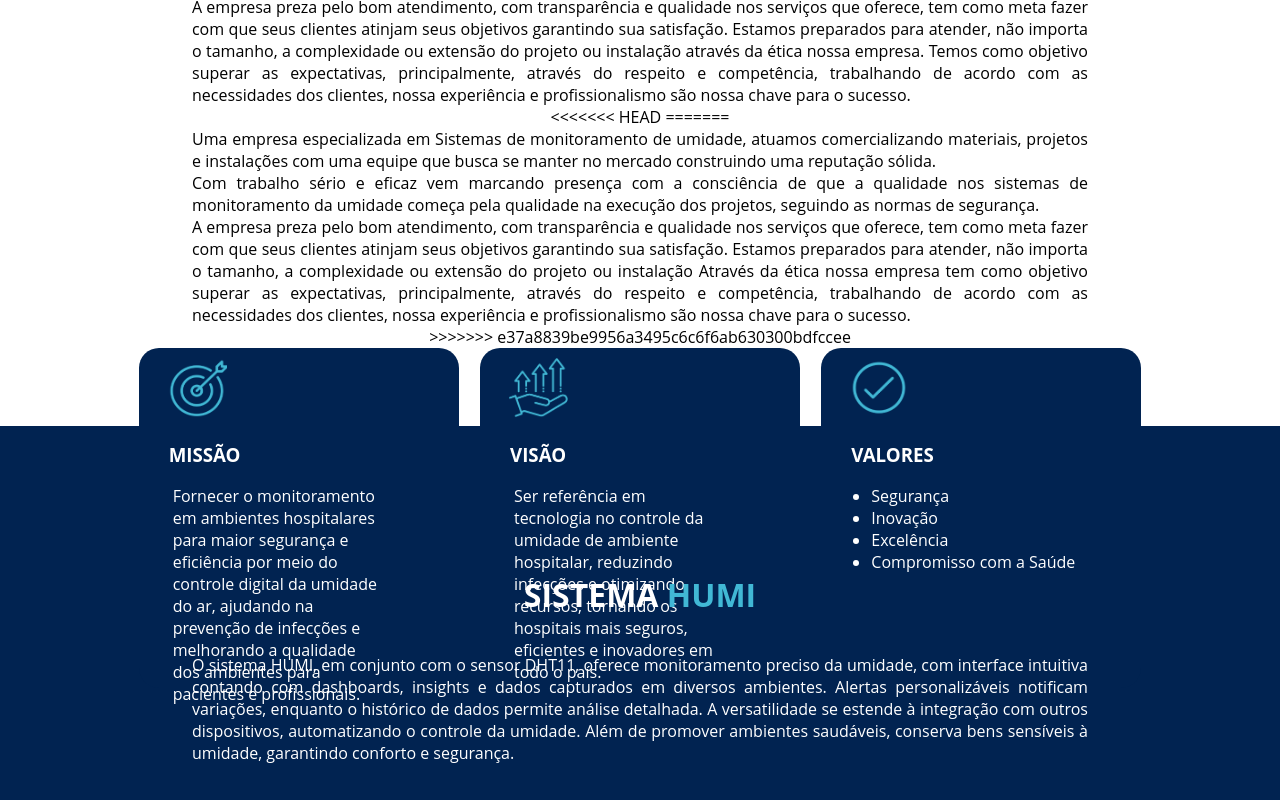
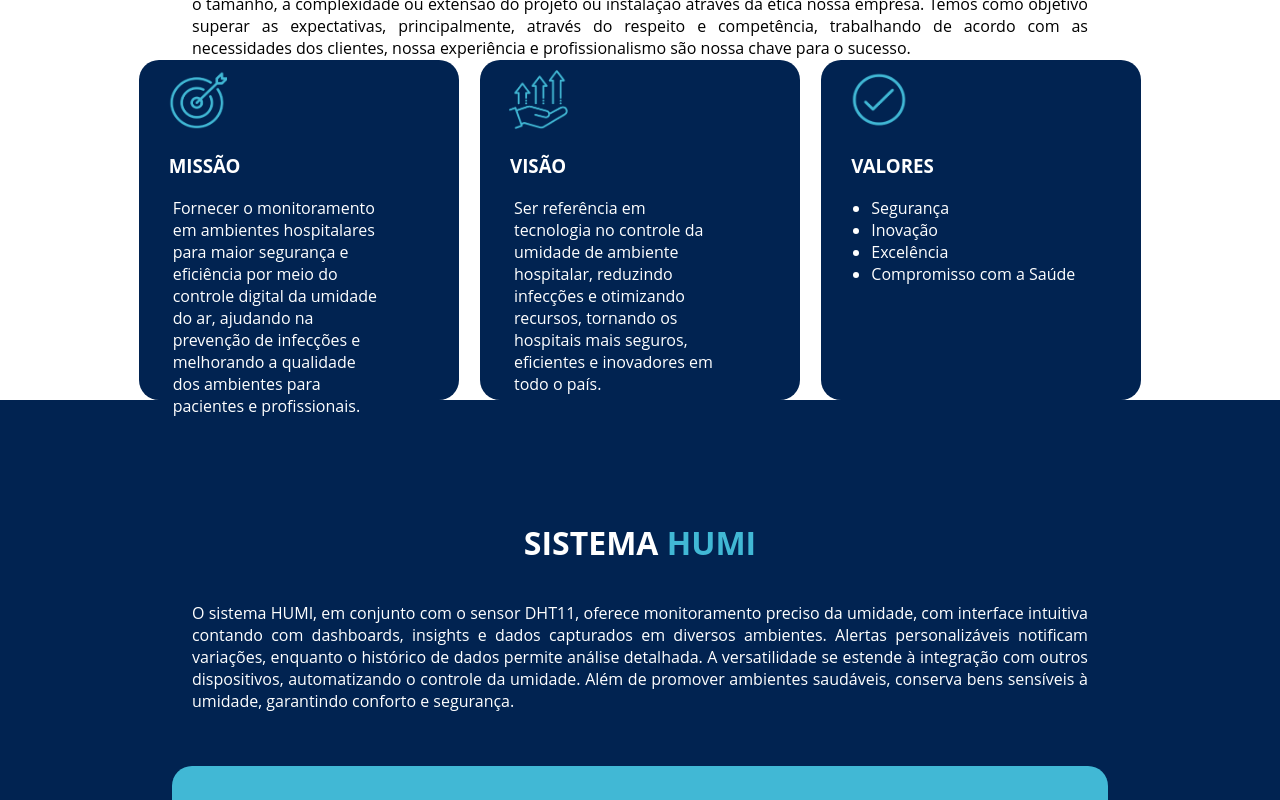
Before and after one commit to Pesquisa-e-Inovacao-HumiSafe/HumiSafe, a plain HTML site: page Códigos/Site à fazer/site_institucional.html in a window 1280 px wide. Shown: the part 1100-1900 px from the top of the page. Drawn offline with Linux system fonts and the light colour scheme.

Commit message:
Alterações no HTML e CSS devido à complicação no merge.

```diff
--- a/Códigos/Site à fazer/css/style.css
+++ b/Códigos/Site à fazer/css/style.css
@@ -136,7 +136,7 @@
     justify-content: space-around;
     width: 100%;
     height: 650px;
-    padding-top: 126px;
+    padding-top: 100px;
 }
 
 .sobrenos h1 span{
@@ -189,7 +189,7 @@
     background-color: var(--azulEscuro);
     color: white;
     width: 100%;
-    padding-top: 126px;
+    padding-top: 100px;
 }
 .sistema span{
     color: var(--azulClaro);
--- a/Códigos/Site à fazer/site_institucional.html
+++ b/Códigos/Site à fazer/site_institucional.html
@@ -44,10 +44,6 @@
   <div class="sobrenos" id="sobrenos">
     <h1>HUMI<span>SAFE</span></h1>
     <h2>Monitoramento de umidade em ambiente hospitalar.</h2>
-<<<<<<< HEAD
-=======
-
->>>>>>> e37a8839be9956a3495c6c6f6ab630300bdfccee
     <p>Uma empresa especializada em sistemas de monitoramento de umidade. Atuamos no monitoramento de umidade em hospitais com uma equipe que busca se manter no mercado construindo uma reputação sólida. <br>
       Com trabalho sério e eficaz vem marcando presença com a consciência de que a qualidade nos sistemas de
       monitoramento da umidade começa pela qualidade na execução dos projetos, seguindo as normas de segurança. <br>
@@ -56,21 +52,7 @@
       Estamos preparados para atender, não importa o tamanho, a complexidade ou extensão do projeto ou instalação através da ética nossa empresa. Temos como objetivo superar as expectativas, principalmente, através do respeito e
       competência, trabalhando de acordo com as necessidades dos clientes, nossa experiência e profissionalismo são
       nossa chave para o sucesso. </p>
-<<<<<<< HEAD
-=======
 
-    <p>Uma empresa especializada em Sistemas de monitoramento de umidade, atuamos comercializando materiais, projetos e
-    instalações com uma equipe que busca se manter no mercado construindo uma reputação sólida. <br>
-    Com trabalho sério e eficaz vem marcando presença com a consciência de que a qualidade nos sistemas de
-    monitoramento da umidade começa pela qualidade na execução dos projetos, seguindo as normas de segurança. <br>
-    A empresa preza pelo bom atendimento, com transparência e qualidade nos serviços que oferece, tem como meta fazer
-    com que seus clientes atinjam seus objetivos garantindo sua satisfação.
-    Estamos preparados para atender, não importa o tamanho, a complexidade ou extensão do projeto ou instalação
-    Através da ética nossa empresa tem como objetivo superar as expectativas, principalmente, através do respeito e
-    competência, trabalhando de acordo com as necessidades dos clientes, nossa experiência e profissionalismo são
-    nossa chave para o sucesso. </p>
-
->>>>>>> e37a8839be9956a3495c6c6f6ab630300bdfccee
     <div class="cards">
       <div class="card">
         <img src="imagens/missao.png" alt="">
```
